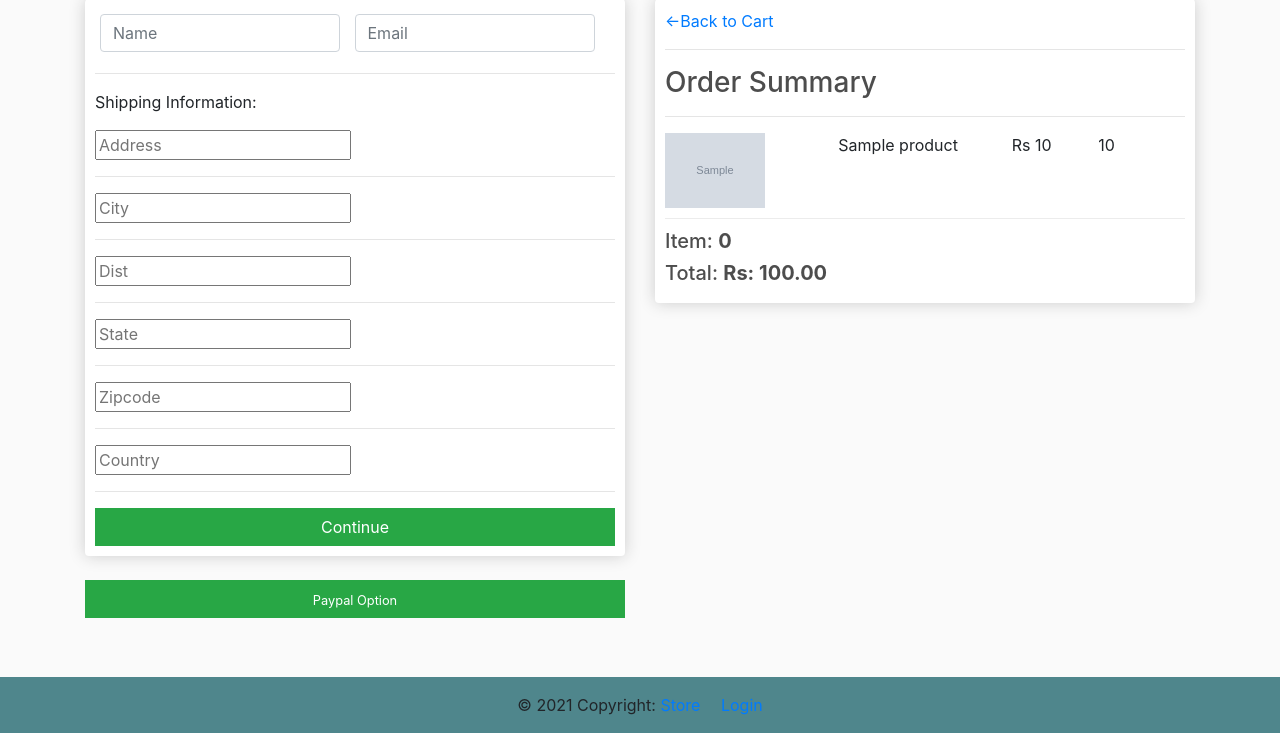
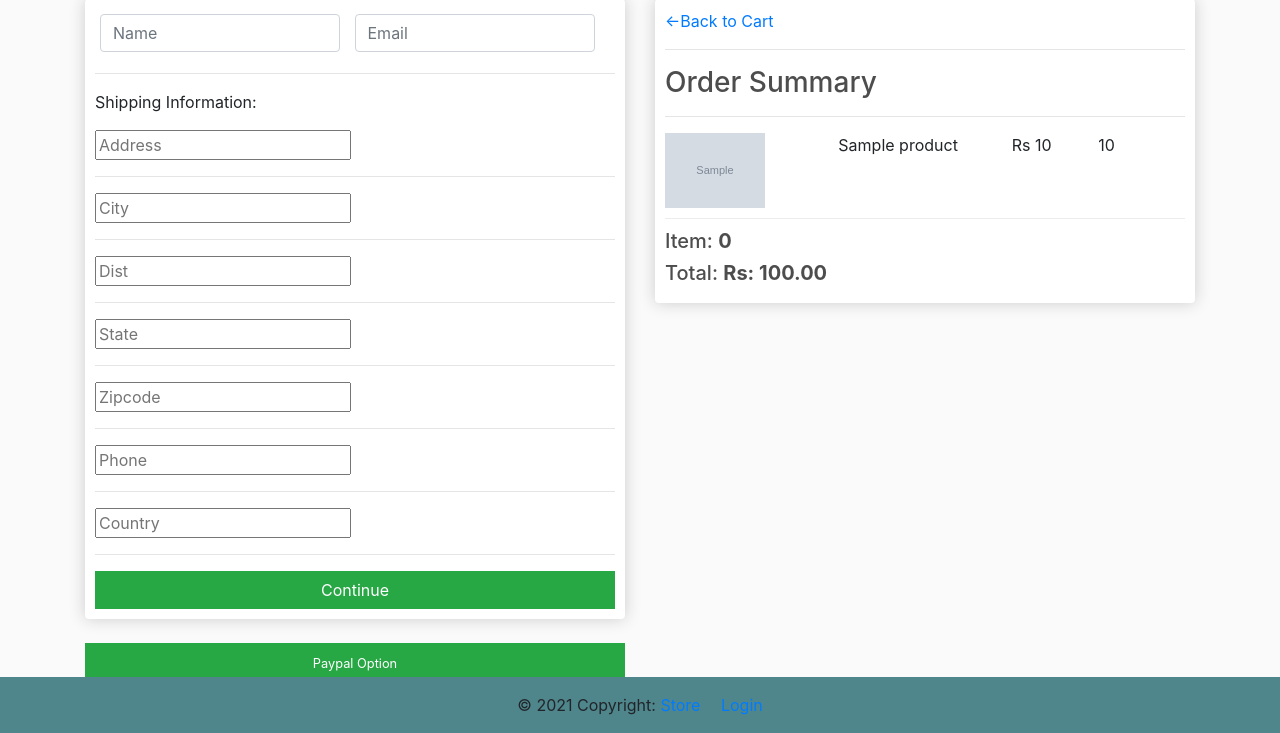
Before and after one commit to ashutosh164/Django-ecom, a Django app: template store/templates/checkout.html in a window 1280 px wide. Shown: the part 67-800 px from the top of the page. Run offline with Django 3.2, Linux system fonts and the light colour scheme; tables that the repository leaves empty hold one stand-in row (values such as "Sample post"); the template is opened without the code that fills it: values that come from a table or form of the project are taken from there, most other values are stand-ins (such as "Sample title", 1, 10 or a date in 2020); grey boxes marked "Sample" are stand-in pictures; some libraries are stand-ins or nearby versions.

Commit message:
front page are ready to insert shipping address

```diff
--- a/store/forms.py
+++ b/store/forms.py
@@ -13,4 +13,4 @@ class UserRegistrationsForm(UserCreationForm):
 class AddressForm(forms.Form):
     class Meta:
         model = ShippingAddress
-        fields = ['address', 'city', 'dist', 'state', 'zipcode', 'phone']
+        fields = ['name', 'email', 'address', 'city', 'dist', 'state', 'zipcode', 'phone', 'country']
--- a/store/models.py
+++ b/store/models.py
@@ -83,11 +83,13 @@ class ShippingAddress(models.Model):
     customer = models.ForeignKey(User,on_delete=models.SET_NULL,blank=True, null=True)
     order = models.ForeignKey(Order,on_delete=models.SET_NULL,blank=True,null=True)
     name = models.CharField(max_length=100, null=True)
+    email = models.EmailField(max_length=100, null=True)
     address = models.CharField(max_length=200,null=True)
     city = models.CharField(max_length=200,null=True)
     state = models.CharField(max_length=200,null=True)
     dist = models.CharField(max_length=200,null=True)
     zipcode = models.CharField(max_length=200,null=True)
+    country = models.CharField(max_length=100,null=True)
     phone = models.CharField(max_length=15,null=True)
     date_added = models.DateTimeField(auto_now_add=True)
 
--- a/store/templates/checkout.html
+++ b/store/templates/checkout.html
@@ -10,40 +10,43 @@
                 {% csrf_token %}
                 <div id="user-info">
                     <div class="form-field">
-                        <input required class="form-control" type="text" name="name" placeholder="Name">
+                        <input required class="form-control" type="text" name="{{ form.name }}" placeholder="Name">
                     </div>
                     <div class="form-field">
-                        <input required class="form-control" type="text" name="email" placeholder="Email">
+                        <input required class="form-control" type="text" name="{{ form.email }}" placeholder="Email">
                     </div>
                 </div>
                 <hr>
                 <div id="shipping-info">
                     <p>Shipping Information:  </p>
                     <div class="form-filed">
-                        <input class="form-container" type="text" name="address" placeholder="Address">
+                        <input class="form-container" type="text" name="{{ form.address }}" placeholder="Address">
                     </div>
                     <hr>
                      <div class="form-filed">
-                        <input class="form-container" type="text" name="city" placeholder="City">
+                        <input class="form-container" type="text" name="{{ form.city }}" placeholder="City">
                     </div>
                     <hr>
                      <div class="form-filed">
-                        <input class="form-container" type="text" name="dist" placeholder="Dist">
+                        <input class="form-container" type="text" name="{{ form.dist }}" placeholder="Dist">
                     </div>
                     <hr>
                      <div class="form-filed">
-                        <input class="form-container" type="text" name="state" placeholder="State">
+                        <input class="form-container" type="text" name="{{ form.state }}" placeholder="State">
                     </div>
                     <hr>
                      <div class="form-filed">
-                        <input class="form-container" type="text" name="Zipcode" placeholder="Zipcode">
+                        <input class="form-container" type="text" name="{{ form.zipcode }}" placeholder="Zipcode">
 
                     </div>
                     <hr>
                      <div class="form-filed">
-                        <input class="form-container" type="text" name="country" placeholder="Country">
-
-                    </div>
+                        <input class="form-container" type="text" name="{{ form.phone }}" placeholder="Phone">
+                     </div>
+                    <hr>
+                     <div class="form-filed">
+                        <input class="form-container" type="text" name="{{ form.country }}" placeholder="Country">
+                     </div>
 
                 </div>
                 <hr>
```
